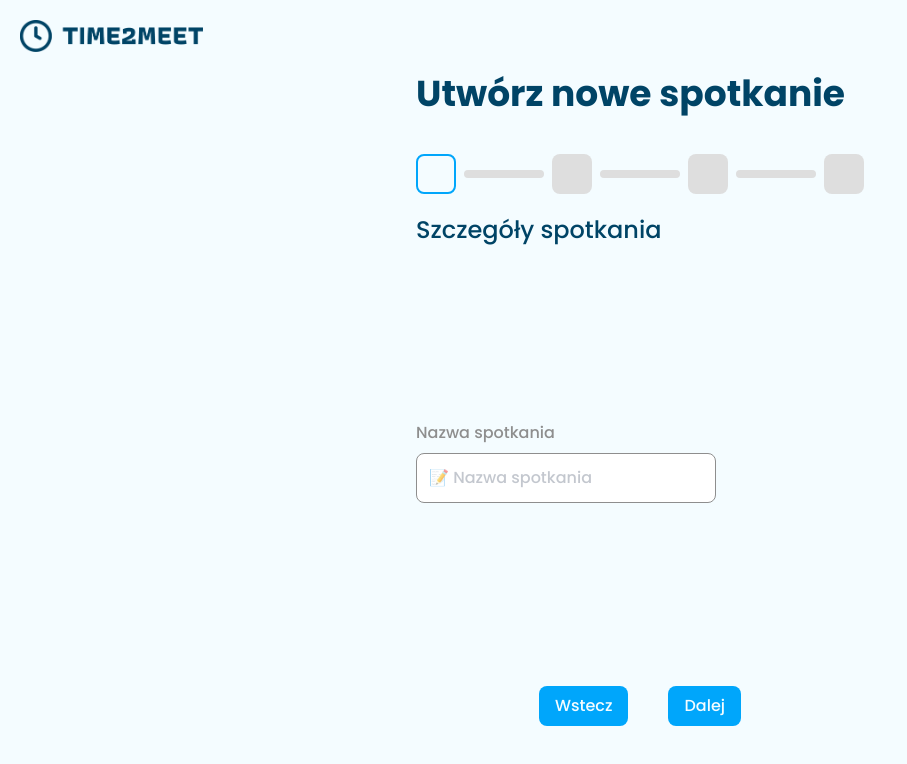
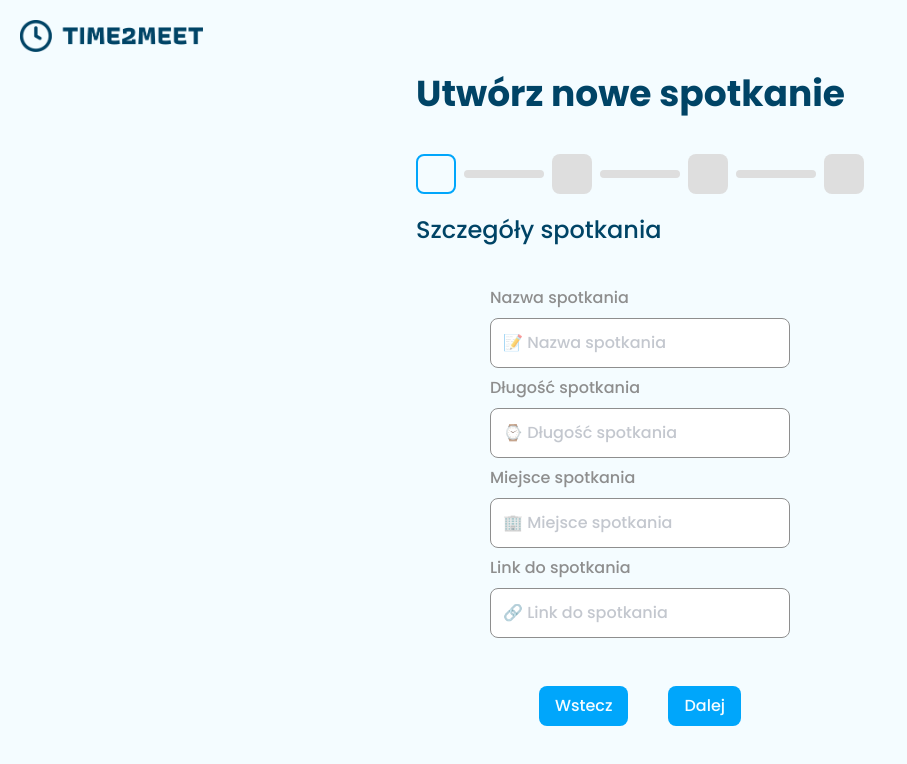
Before and after one commit to kkrukowski/meetifynow, a React (Vite) app in the folder client/: page /meet/new in a window 1280 px wide. Shown: the top 764 px of the page, without its empty margins (0-907 px from the left). Built offline with nearby package versions, Linux system fonts and the light colour scheme.

Commit message:
Create switcher betweet steps of creating meeting

```diff
--- a/client/package.json
+++ b/client/package.json
@@ -19,6 +19,7 @@
     "@hookform/resolvers": "^3.3.1",
     "@reduxjs/toolkit": "^1.9.5",
     "axios": "^1.4.0",
+    "framer-motion": "^10.16.4",
     "moment": "^2.29.4",
     "moment-timezone": "^0.5.43",
     "mongoose": "^7.6.1",
--- a/client/src/routes/CreateMeeting.tsx
+++ b/client/src/routes/CreateMeeting.tsx
@@ -1,4 +1,5 @@
 import { yupResolver } from "@hookform/resolvers/yup";
+import { motion } from "framer-motion";
 import moment from "moment";
 import React, { useState } from "react";
 import { SubmitHandler, useForm } from "react-hook-form";
@@ -15,12 +16,21 @@ import Timepicker from "../components/Timepicker";
 import Title from "../components/Title";
 
 import axios from "axios";
+import { as } from "vitest/dist/reporters-5f784f42";
 
 export default function CreateMeeting() {
   // Steps
+  const [prevStep, setPrevStep] = useState(0);
   const [currStep, setCurrStep] = useState(0);
+  const delta = currStep - prevStep;
 
   // Name
+  const [meetDetails, setMeetDetails] = useState({
+    name: "" as string,
+    length: "" as string,
+    place: "" as string,
+    link: "" as string,
+  });
   const [meetingName, setMeetingName] = useState("");
 
   // Time
@@ -189,7 +199,7 @@ export default function CreateMeeting() {
     if (validateTime() && validateDate()) {
       axios
         .post(import.meta.env.VITE_SERVER_URL + "/meet/new", {
-          meetName: meetingName,
+          meetName: meetDetails?.name,
           dates: selectedDates,
           startTime: startTime,
           endTime: endTime,
@@ -258,10 +268,27 @@ export default function CreateMeeting() {
   } = useForm({ resolver: yupResolver(formSchema) });
 
   const stepsInfo = [
-    {title: "Szczegóły spotkania"},
-    {title: "Wybierz datę spotkania"},
-    {title: "Wybierz godzinę spotkania"},
-  ]
+    { title: "Szczegóły spotkania" },
+    { title: "Wybierz datę spotkania" },
+    { title: "Wybierz godzinę spotkania" },
+  ];
+
+  const next = () => {
+    if (currStep < stepsInfo.length - 1) {
+      // if (currStep === stepsInfo.length - 2) {
+      //   handleSubmit(createMeeting);
+      // }
+      setPrevStep(currStep);
+      setCurrStep(currStep + 1);
+    }
+  };
+
+  const prev = () => {
+    if (currStep > 0) {
+      setPrevStep(currStep);
+      setCurrStep(currStep - 1);
+    }
+  };
 
   return (
     <main className="flex flex-col px-5 py-10 md:p-10 mt-20 lg:m-0 justify-center">
@@ -270,10 +297,15 @@ export default function CreateMeeting() {
       <form
         id="create-meeting-form"
         className="flex flex-col justify-center h-[400px]"
-        onSubmit={handleSubmit(createMeeting)}
       >
+        <div className="self-center">
           {/* Meeting details */}
           {currStep === 0 && (
+            <motion.div
+              initial={{ x: delta >= 0 ? "50%" : "-50%", opacity: 0 }}
+              animate={{ x: 0, opacity: 1 }}
+              transition={{ duration: 0.3, ease: "easeInOut" }}
+            >
               <Input
                 label="Nazwa spotkania"
                 type="text"
@@ -282,17 +314,77 @@ export default function CreateMeeting() {
                 errorText={errors.meeting__name?.message?.toString()}
                 error={errors.meeting__name ? true : false}
                 placeholder="📝 Nazwa spotkania"
-            onChange={(e: { target: { value: React.SetStateAction<string> } }) =>
-              setMeetingName(e.target.value)
+                onChange={(e: {
+                  target: { value: React.SetStateAction<string> };
+                }) =>
+                  setMeetDetails({
+                    ...meetDetails,
+                    name: e.target.value.toString(),
+                  })
                 }
               />
+              <Input
+                label="Długość spotkania"
+                type="text"
+                id="meeting__length"
+                register={register}
+                placeholder="⌚ Długość spotkania"
+                onChange={(e: {
+                  target: { value: React.SetStateAction<string> };
+                }) =>
+                  setMeetDetails({
+                    ...meetDetails,
+                    length: e.target.value.toString(),
+                  })
+                }
+              />
+              <Input
+                label="Miejsce spotkania"
+                type="text"
+                id="meeting__place"
+                register={register}
+                errorText={errors.meeting__name?.message?.toString()}
+                error={errors.meeting__name ? true : false}
+                placeholder="🏢 Miejsce spotkania"
+                onChange={(e: {
+                  target: { value: React.SetStateAction<string> };
+                }) =>
+                  setMeetDetails({
+                    ...meetDetails,
+                    place: e.target.value.toString(),
+                  })
+                }
+              />
+              <Input
+                label="Link do spotkania"
+                type="text"
+                id="meeting__link"
+                register={register}
+                errorText={errors.meeting__name?.message?.toString()}
+                error={errors.meeting__name ? true : false}
+                placeholder="🔗 Link do spotkania"
+                onChange={(e: {
+                  target: { value: React.SetStateAction<string> };
+                }) =>
+                  setMeetDetails({
+                    ...meetDetails,
+                    link: e.target.value.toString(),
+                  })
+                }
+              />
+            </motion.div>
           )}
 
           {/* Choose date */}
           {currStep === 1 && (
-          <div>
+            <motion.div
+              initial={{ x: delta >= 0 ? "50%" : "-50%", opacity: 0 }}
+              animate={{ x: 0, opacity: 1 }}
+              transition={{ duration: 0.3, ease: "easeInOut" }}
+            >
+              <div className="flex flex-col self-center">
                 <table
-          className={`date__selection--table border border-2 border-separate border-spacing-0.5 box-content p-2 select-none ${
+                  className={`date__selection--table border border-2 border-separate border-spacing-0.5 box-content p-2 select-none w-[296px] ${
                     dateError ? "rounded-lg border-red" : "border-transparent"
                   }`}
                 >
@@ -330,15 +422,24 @@ export default function CreateMeeting() {
                   {dateError ? "Wybierz datę spotkania." : ""}
                 </p>
               </div>
+            </motion.div>
           )}
 
           {/* Choose time */}
           {currStep === 2 && (
+            <motion.div
+              initial={{ x: delta >= 0 ? "50%" : "-50%", opacity: 0 }}
+              animate={{ x: 0, opacity: 1 }}
+              transition={{ duration: 0.3, ease: "easeInOut" }}
+            >
               <div>
                 <div className="flex justify-center mb-5">
                   <div className="flex flex-col justify-center items-center w-fit">
                     <div className="self-center">
-                <Timepicker from={true} onChange={handleStartTimeChange} />
+                      <Timepicker
+                        from={true}
+                        onChange={handleStartTimeChange}
+                      />
                       <span className="m-4"> - </span>
                       <Timepicker from={false} onChange={handleEndTimeChange} />
                     </div>
@@ -348,18 +449,22 @@ export default function CreateMeeting() {
                   {timeError ? timeErrorText : ""}
                 </p>
               </div>
+            </motion.div>
           )}
+        </div>
 
-        {currStep === 3 && (
-          <Button text="Utwórz spotkanie" />
-        )}
-
+        {currStep === 3 && <Button text="Utwórz spotkanie" />}
       </form>
       {/* Navigation */}
       {currStep < 3 && (
         <div className="self-center">
-            <Button text="Wstecz" onClick={() => setCurrStep(currStep - 1)} className="mr-10" disabled={currStep === 0} />
-            <Button text="Dalej" onClick={() => setCurrStep(currStep + 1)} />
+          <Button
+            text="Wstecz"
+            onClick={prev}
+            className="mr-10"
+            disabled={currStep === 0}
+          />
+          <Button text="Dalej" onClick={next} />
         </div>
       )}
     </main>
```
Also changed, not shown: 1 other file (tests, documents, lock files or other folders). Lines whose indentation alone changed are shown as unchanged.
